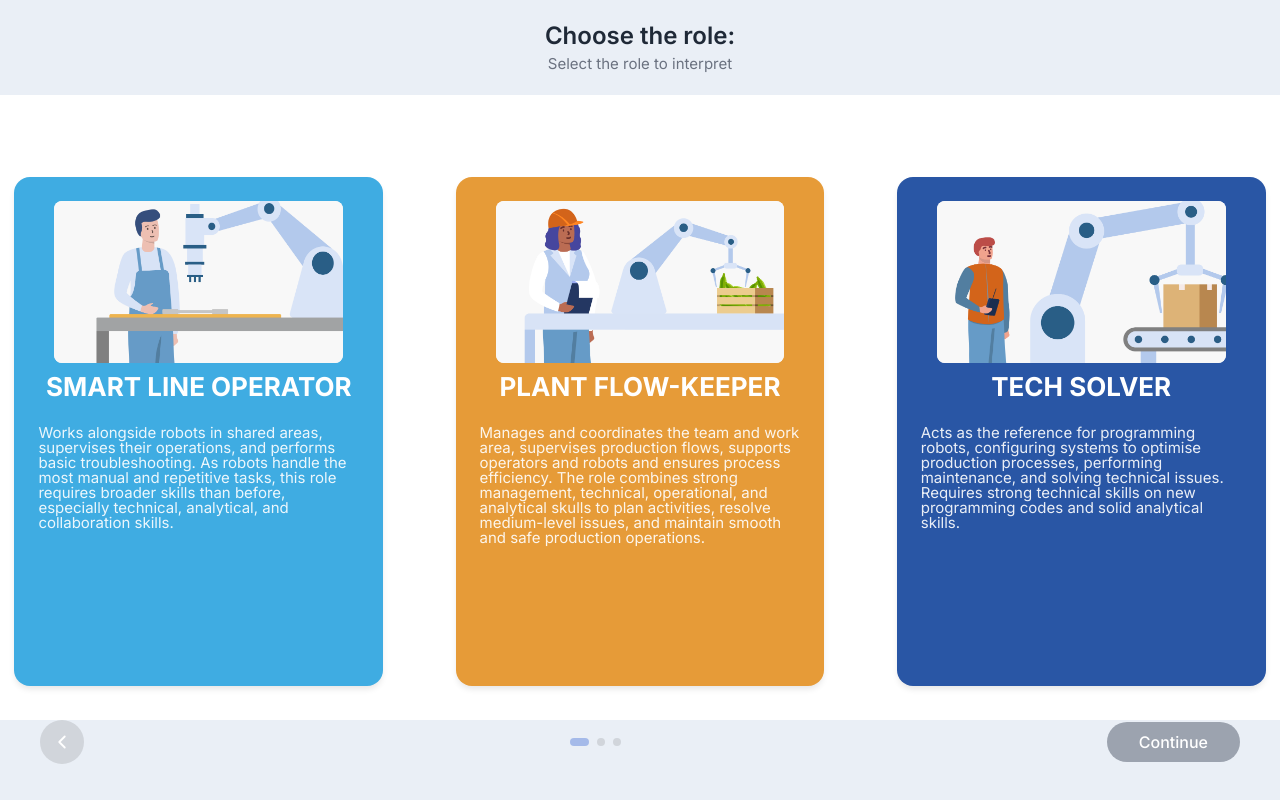
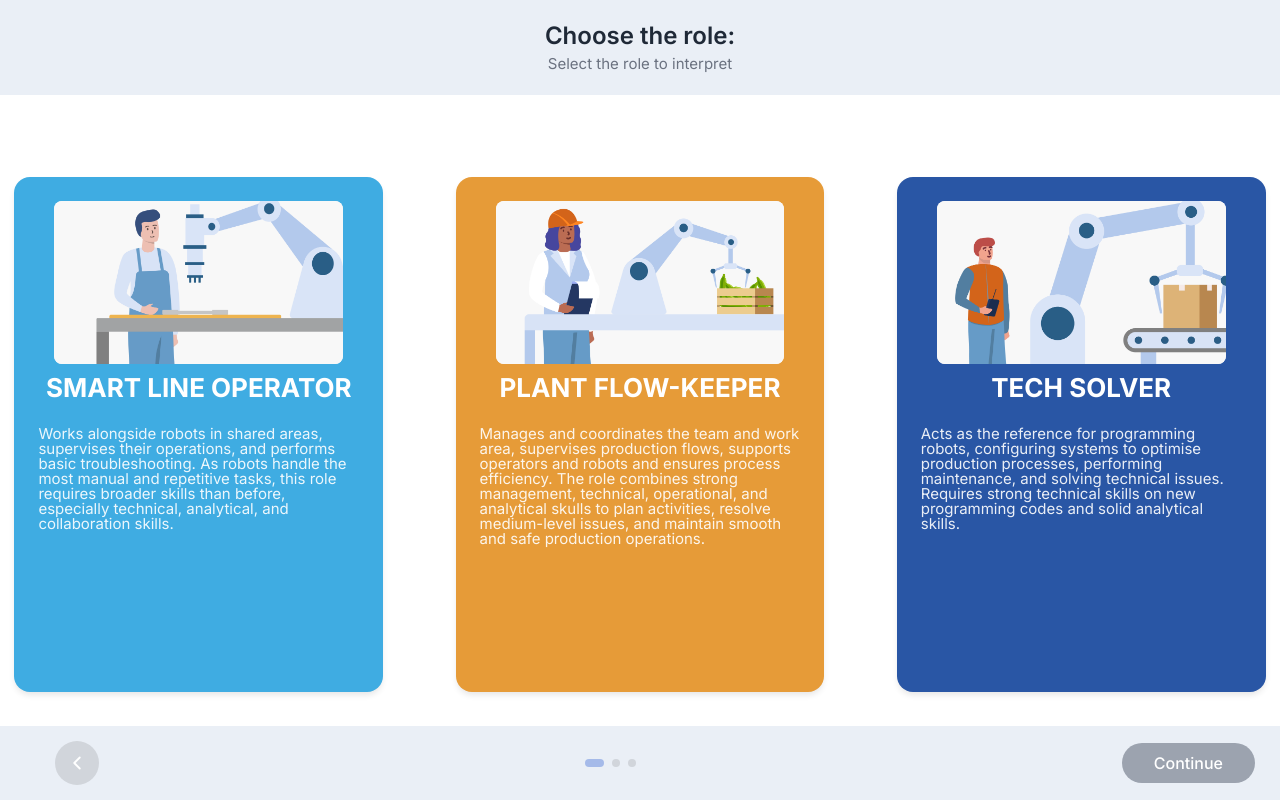
Before and after one commit to lucacappello-sys/ImageGenHARTU, a React (Vite) app: page / in a window 1280 px wide. Both pictures are taken after a click on the button "START". Built offline with nearby package versions, Linux system fonts and the light colour scheme; no server answers.

Commit message:
Add padding to role selection footer container
Updated footer container styles to include padding.

```diff
--- a/src/Pages/RoleSelectionPage.css
+++ b/src/Pages/RoleSelectionPage.css
@@ -173,7 +173,7 @@
 /* Footer Container - Full Width */
 .role-selection-footer-container {
   width: 100%;
-  min-height: 10%;
+  padding: 15px;
   background: #EAEFF6;
   flex-shrink: 0;
 }
```
